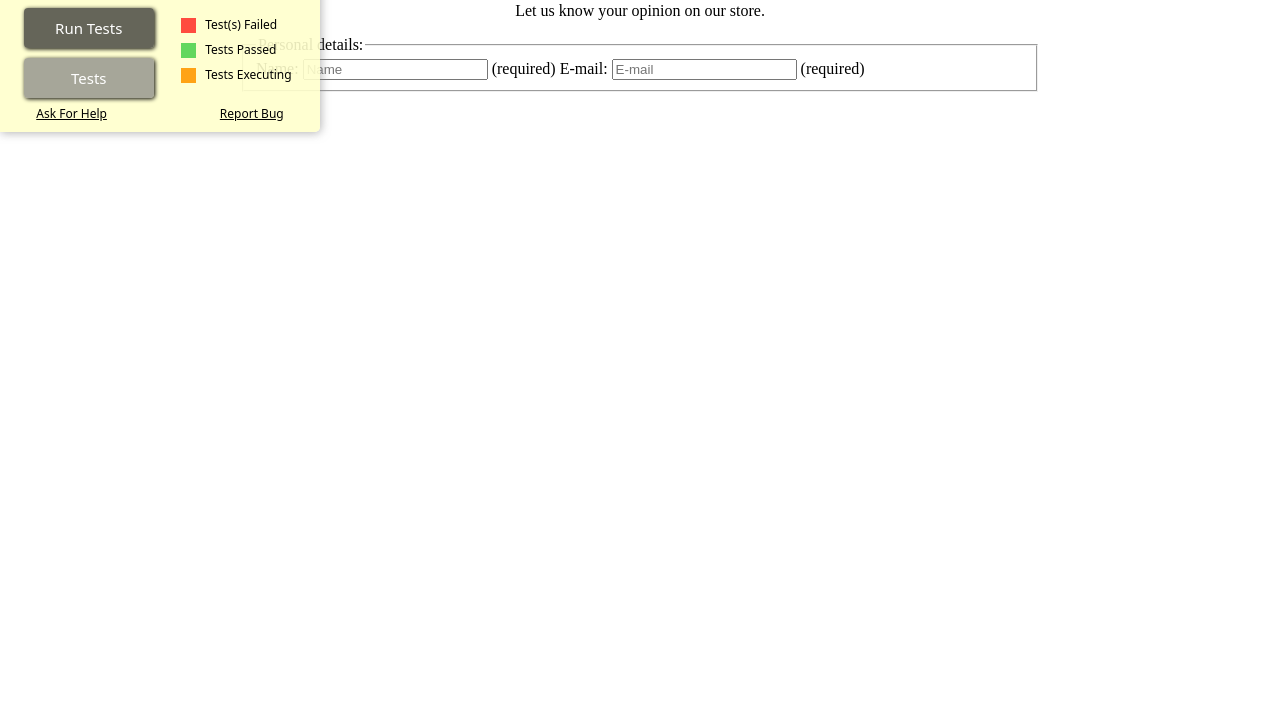
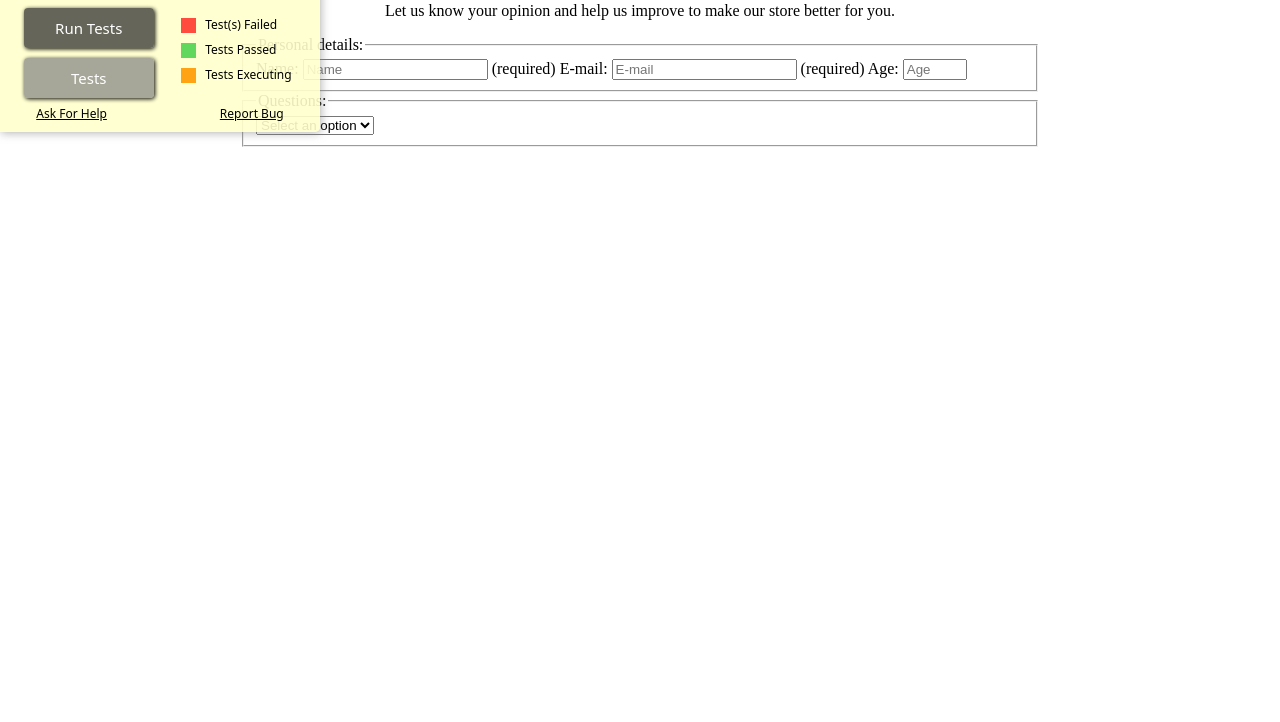
Before and after one commit to kisskatalin/freeCodeCamp, a plain HTML site: page ResponsiveWebDesign/Survey/index.html in a window 1280 px wide. Shown: the part 78-800 px from the top of the page. Drawn offline with Linux system fonts and the light colour scheme.

Commit message:
Add dropdown

```diff
--- a/ResponsiveWebDesign/Survey/index.html
+++ b/ResponsiveWebDesign/Survey/index.html
@@ -8,16 +8,28 @@
 <body>
     <div class="container">
         <h1 id="title" class="center">Customer Satisfaction Survey</h1>
-        <p id="description" class="center">Let us know your opinion on our store.</p>
+        <p id="description" class="center">Let us know your opinion and help us improve to make our store better for you.</p>
 
         <form id="survey-form">
         <fieldset>
             <legend>Personal details:</legend>
-            <label for="name" id="nameLabel">Name:</label>
-            <input id="name" type="text" placeholder="Name" required> (required)
+                <label for="name" id="name-label">Name:</label>
+                <input id="name" type="text" placeholder="Name" required> (required)
 
-            <label for="email" id="emailLabel">E-mail:</label>
-            <input id="email" type="text" placeholder="E-mail" required> (required)
+                <label for="email" id="email-label">E-mail:</label>
+                <input id="email" type="email" placeholder="E-mail" required> (required)
+
+                <label for="number" id="number-label">Age:</label>
+                <input id="number" type="number" min="1" max="100" placeholder="Age" required>
+        </fieldset>
+
+        <fieldset>
+            <legend>Questions:</legend>
+                <select id="dropdown">
+                    <option selected disabled>Select an option</option>
+                    <option>1</option>
+                    <option>2</option>
+                </select>
         </fieldset>
         </form>
     </div>
```
